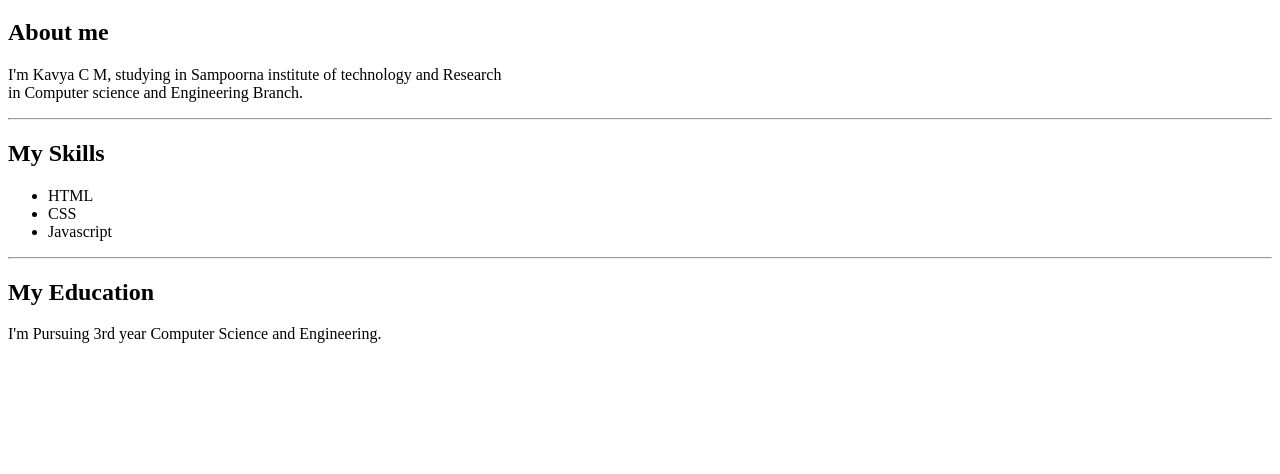
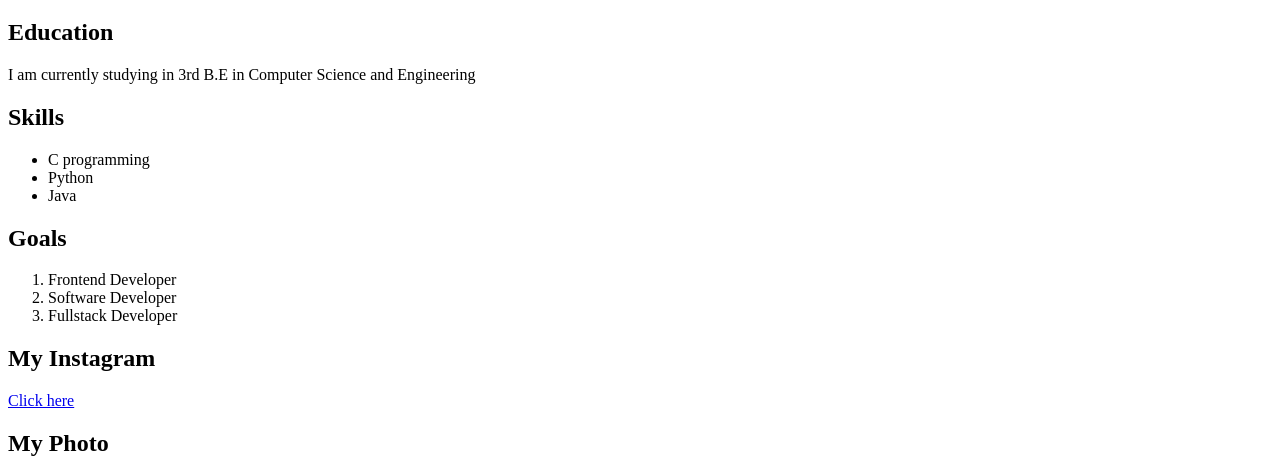
Before and after one commit to kavyamulimani03-a11y/Frontend-journey-2026, a plain HTML site: page practice.html in a window 1280 px wide. Shown: the part 61-535 px from the top of the page. Drawn offline with Linux system fonts and the light colour scheme.

Commit message:
Add files via upload

```diff
--- a/practice.html
+++ b/practice.html
@@ -1,20 +1,32 @@
 <!DOCTYPE html>
-<hhtml>
+<html>
     <head>
-        <title>My Portofile</title>
+        <title>Kavya Portfolio</title>
     </head>
-    <h1>Kavya Mulimani</h1>
-    <h2>About me</h2>
-    <p>I'm Kavya C M, studying in Sampoorna institute of technology and Research<br>in Computer science and
-    Engineering Branch.</p>
-    <hr>
-    <h2>My Skills</h2>
-    <ul>
-        <li>HTML</li>
-        <li>CSS</li>
-        <li>Javascript</li>
-    </ul>
-    <hr>
-    <h2>My Education</h2>
-    <p>I'm Pursuing 3rd year Computer Science and Engineering.</p>
-</hhtml>
+    <body>
+        <h1>Kavya Mulimani</h1>
+
+        <h2>Education</h2>
+        <p>I am currently studying in 3rd B.E in Computer Science and Engineering</p>
+
+        <h2>Skills</h2>
+        <ul>
+            <li>C programming</li>
+            <li>Python</li>
+            <li>Java</li>
+        </ul>
+
+        <h2>Goals</h2>
+        <ol>
+            <li>Frontend Developer</li>
+            <li>Software Developer</li>
+            <li>Fullstack Developer</li>
+        </ol>
+
+        <h2>My Instagram</h2>
+        <a href="http://instagram.com" target="_blank">Click here</a>
+
+        <h2>My Photo</h2>
+        <img src="images/Kavya C M.jpg" width="400" height="400">
+    </body>
+</html>
```
Also changed, not shown: index.html (+26 -9 lines).
